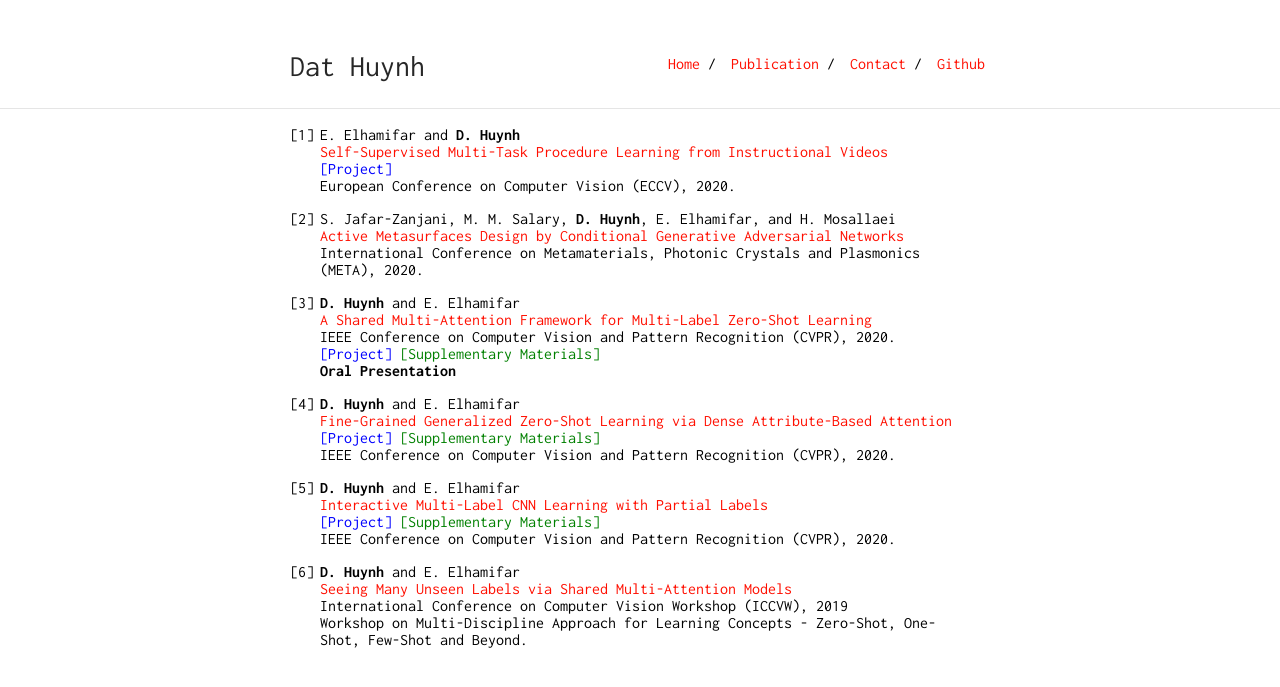
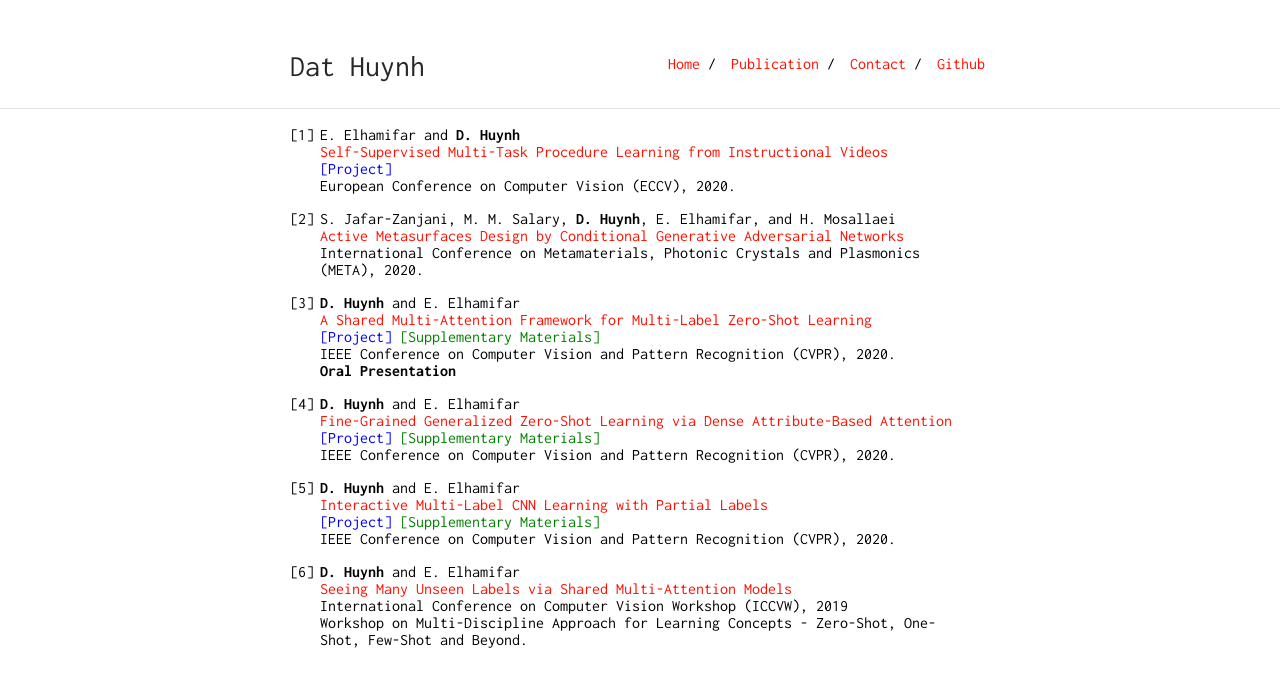
Before and after one commit to ZiweiXU/hbdat.github.io, a Jekyll site: the page built from publication.md, in a window 1280 px wide. Shown: the top 687 px of the page. Built offline with Jekyll 4.4.1, drawn with Linux system fonts in a browser that asks for light colours.

```diff
--- a/publication.md
+++ b/publication.md
@@ -26,9 +26,9 @@ title: Dat Huynh
 	<p>
 		<b>D. Huynh</b> and E. Elhamifar<br>
 		<a href="http://khoury.neu.edu/home/eelhami/publications/MultiAtt-MLZSL-CVPR20.pdf">A Shared Multi-Attention Framework for Multi-Label Zero-Shot Learning</a><br>
-		IEEE Conference on Computer Vision and Pattern Recognition (CVPR), 2020.<br>
 		<a href="https://github.com/hbdat/cvpr20_LESA" style="color:blue;">[Project]</a>
 		<a href="http://www.ccs.neu.edu/home/eelhami/publications/MultiAtt-MLZSL-CVPR20-suppmat.pdf" style="color:green;">[Supplementary Materials]</a><br>
+		IEEE Conference on Computer Vision and Pattern Recognition (CVPR), 2020.<br>
 		<b>Oral Presentation</b><br>
 	</p>
 </li>
```
